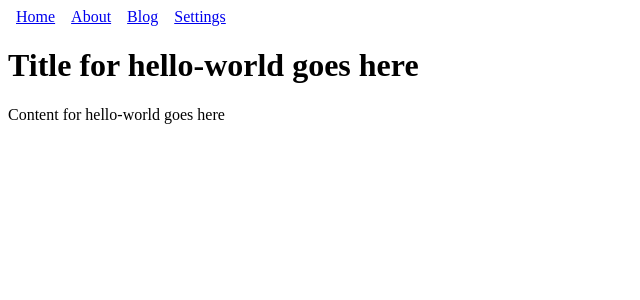
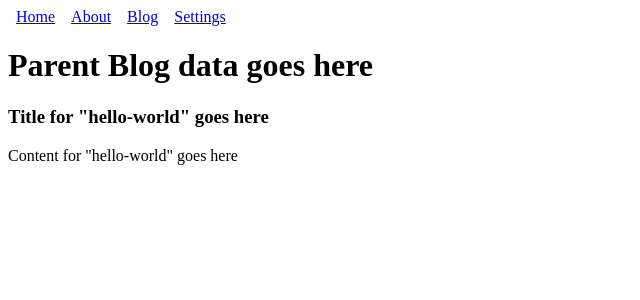
Before and after one commit to JackDiSalvatore/test-svelte-app, a SvelteKit app: page /blog/hello-world in a window 1280 px wide. Shown: the top 300 px of the page, without its empty margins (0-640 px from the left). Built offline with nearby package versions, Linux system fonts and the light colour scheme.

Commit message:
example of loading child data into layout
Signed-off-by: jackdisalvatore <jackp.disalvatore@gmail.com>

```diff
--- /dev/null
+++ b/src/routes/blog/[slug]/+layout.js
@@ -0,0 +1,7 @@
+/** @type {import('./$types').LayoutLoad} */
+export function load() {
+	return {
+		title: "BLOG",
+		description: "Welcome to the blog."
+	}
+}
--- /dev/null
+++ b/src/routes/blog/[slug]/+layout.svelte
@@ -0,0 +1,10 @@
+<script>
+	// access data from child +page.js load() funtion
+	import { page } from '$app/stores';
+</script>
+
+<h1>
+	{$page.data.parentData}
+</h1>
+
+<slot></slot>
--- a/src/routes/blog/[slug]/+page.js
+++ b/src/routes/blog/[slug]/+page.js
@@ -5,8 +5,9 @@ export function load({ params }) {
 
 	try {
 		return {
-			title: `Title for ${params.slug} goes here`,
-			content: `Content for ${params.slug} goes here`
+			title: `Title for "${params.slug}" goes here`,
+			content: `Content for "${params.slug}" goes here`,
+			parentData: `Parent Blog data goes here`
 		};
 	} catch (e) {
 		error(404, 'Not found ' + e);
--- a/src/routes/blog/[slug]/BlogDetails.svelte
+++ b/src/routes/blog/[slug]/BlogDetails.svelte
@@ -3,5 +3,5 @@
 	export let data;
 </script>
 
-<h1>{data.title}</h1>
+<h3>{data.title}</h3>
 <div>{@html data.content}</div>
```
